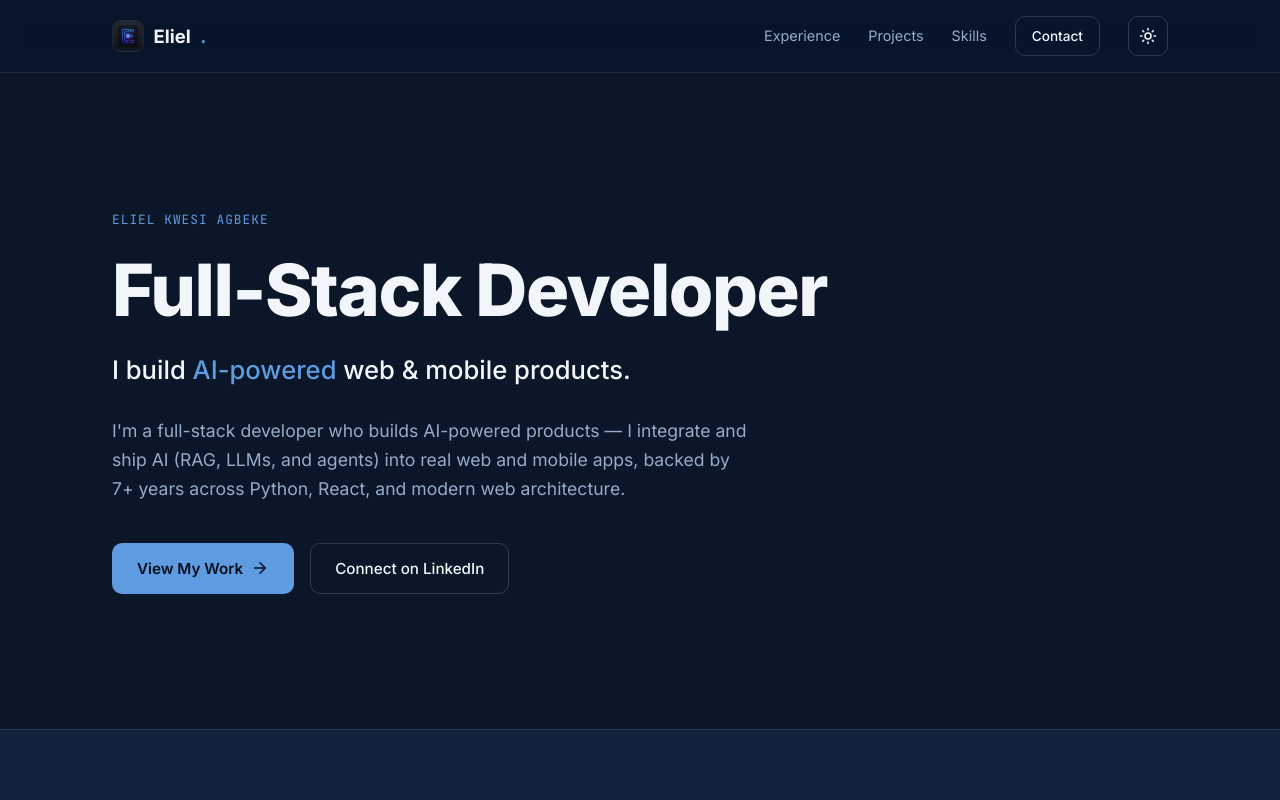
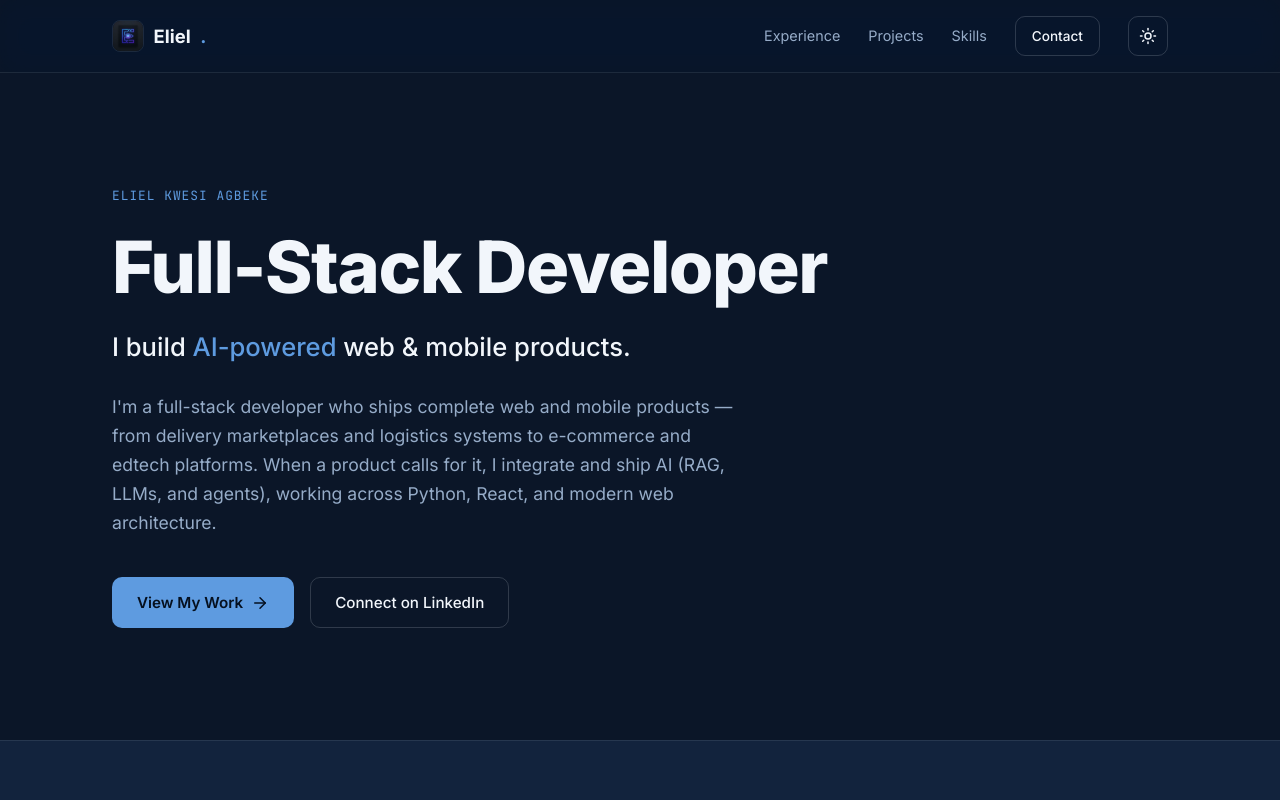
Before and after one commit to ElielBright/ElielBright.github.io, a Next.js app: page / in a window 1280 px wide. Shown: the top 800 px of the page. Built offline with nearby package versions, Linux system fonts and the light colour scheme.

Commit message:
feat: update introduction text to better reflect full-stack development focus and AI integration

```diff
--- a/src/app/page.tsx
+++ b/src/app/page.tsx
@@ -276,8 +276,9 @@ export default function Home() {
             </motion.p>
 
             <motion.p variants={fadeUp} style={{ fontSize: "1.1rem", color: "var(--text-muted)", marginBottom: "2.5rem", maxWidth: "640px" }}>
-              I&apos;m a full-stack developer who builds AI-powered products — I integrate and ship AI
-              (RAG, LLMs, and agents) into real web and mobile apps, backed by 7+ years across Python,
+              I&apos;m a full-stack developer who ships complete web and mobile products — from delivery
+              marketplaces and logistics systems to e-commerce and edtech platforms. When a product
+              calls for it, I integrate and ship AI (RAG, LLMs, and agents), working across Python,
               React, and modern web architecture.
             </motion.p>
 
```
